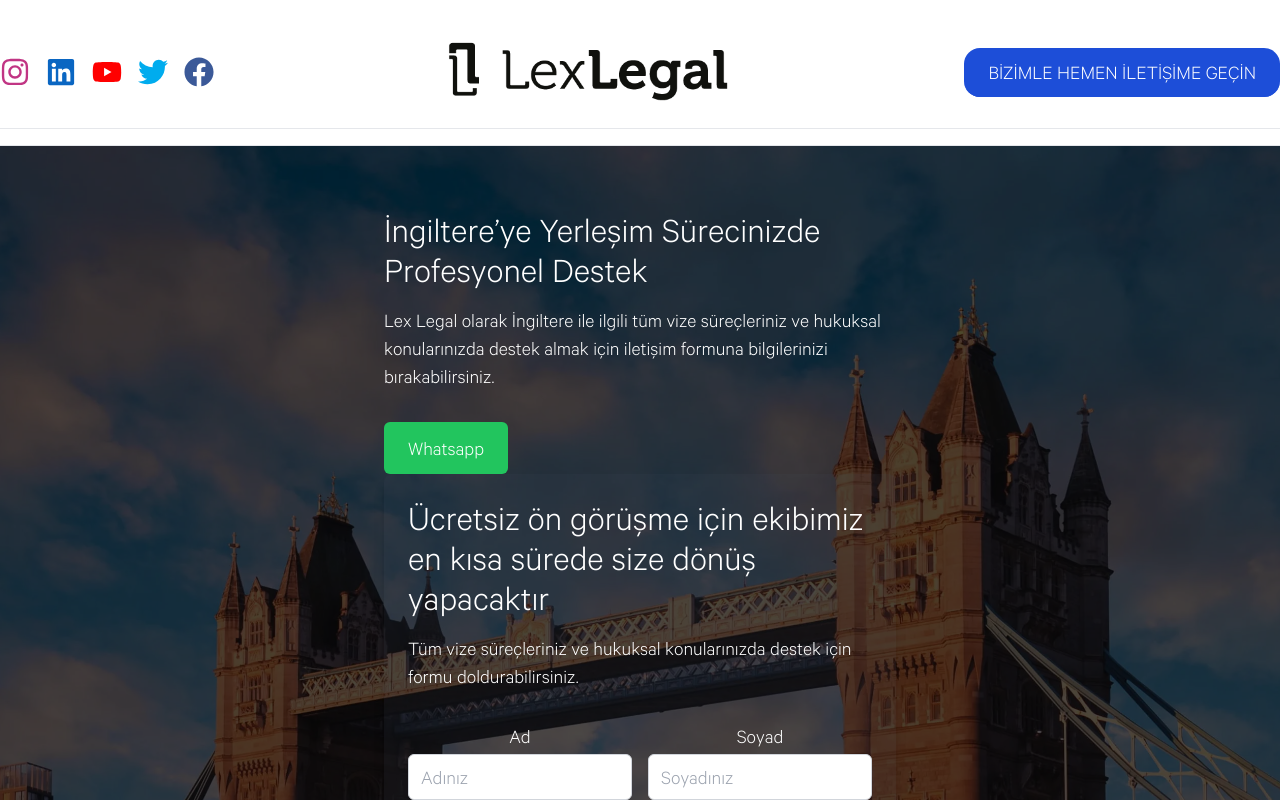
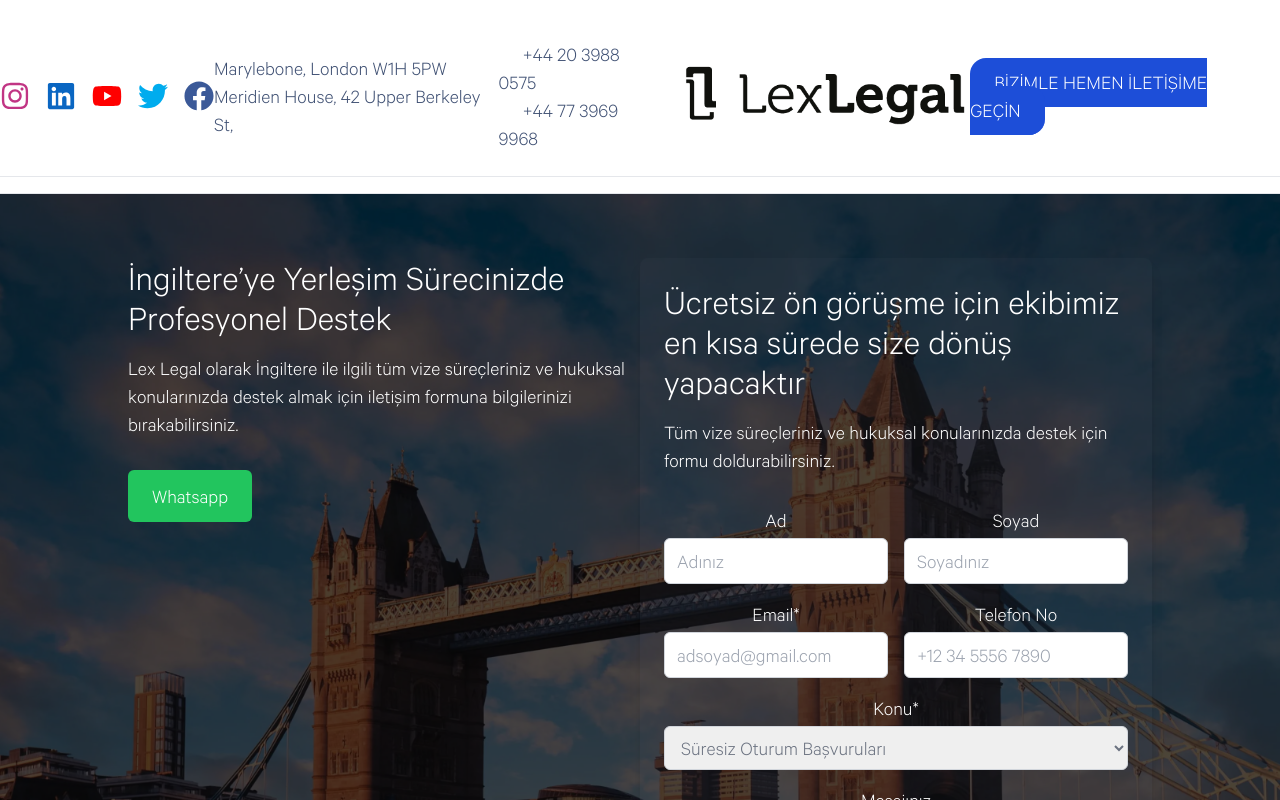
Before and after one commit to sanegenos/lexlegal, a Next.js app: page / in a window 1280 px wide. Shown: the top 800 px of the page. Built offline with nearby package versions, Linux system fonts and the light colour scheme.

Commit message:
27.08 - banner+adres+header

```diff
--- a/components/Banner.jsx
+++ b/components/Banner.jsx
@@ -1,10 +1,11 @@
 // components/Banner.jsx
 export default function Banner() {
     return (
+        <>
         <section id="banner" className="bg-cover bg-center bg-white bg-no-repeat py-16 relative min-h-96"
             style={{ backgroundImage: "url('img/London-Banner.webp')" }} >
             <div className="absolute inset-0 bg-black opacity-70 z-10"></div>
-            <div className="container mx-auto flex flex-col items-start justify-between max-w-6xl px-6 md:px-16 lg:w-1/2">
+            <div className="container mx-auto flex flex-col md:flex-row items-start justify-between max-w-6xl px-6 md:px-16 lg:w-full">
                 <div className="max-w-lg z-30 mb-8 md:mb-0">
                     <h1 className="text-4xl text-white mb-4 text-left">İngiltere’ye Yerleşim Sürecinizde Profesyonel Destek</h1>
                     <p className="text-xl mb-8 text-white">
@@ -73,5 +74,6 @@ export default function Banner() {
                 </div>
             </div>
         </section>
+        </>
     );
   }
--- a/components/Header.jsx
+++ b/components/Header.jsx
@@ -11,6 +11,16 @@ export default function Header() {
                     <a href="https://www.youtube.com/@LexLegalLtd" aria-label="YouTube" className="text-gray-600 hover:text-gray-900"><FaYoutube size={30} style={{ color: '#FF0000' }} /></a>
                     <a href="https://twitter.com/lexlegal_uk" aria-label="Twitter" className="text-gray-600 hover:text-gray-900"><FaTwitter size={30} style={{ color: '#00acee' }} /></a>
                     <a href="https://www.facebook.com/lexlegaluk" aria-label="Facebook" className="text-gray-600 hover:text-gray-900"><FaFacebook size={30} style={{ color: '#3b5998' }} /></a>
+                </div>
+                <div className="mb-4 md:mb-0 text-left">
+                    <a href="https://maps.app.goo.gl/k4jSaiAuCUpUqcaz6" target="_blank" className="text-xl">
+                        Marylebone, London W1H 5PW<br/>
+                        Meridien House, 42 Upper Berkeley St,
+                    </a>
+                </div>
+                <div className="mb-4 md:mb-0 text-left">
+                    <a href="tel:+442039880575" className="hover:text-blue-900 py-3 px-6 mb-3 uppercase text-xl text-left">+44 20 3988 0575</a><br/>
+                    <a href="tel:+447739699968" className="hover:text-blue-900 py-3 px-6 mb-3 uppercase text-xl text-left">+44 77 3969 9968</a>
                 </div>
 
                 <div className="flex items-center mb-4 md:mb-0 max-w-72">
```
